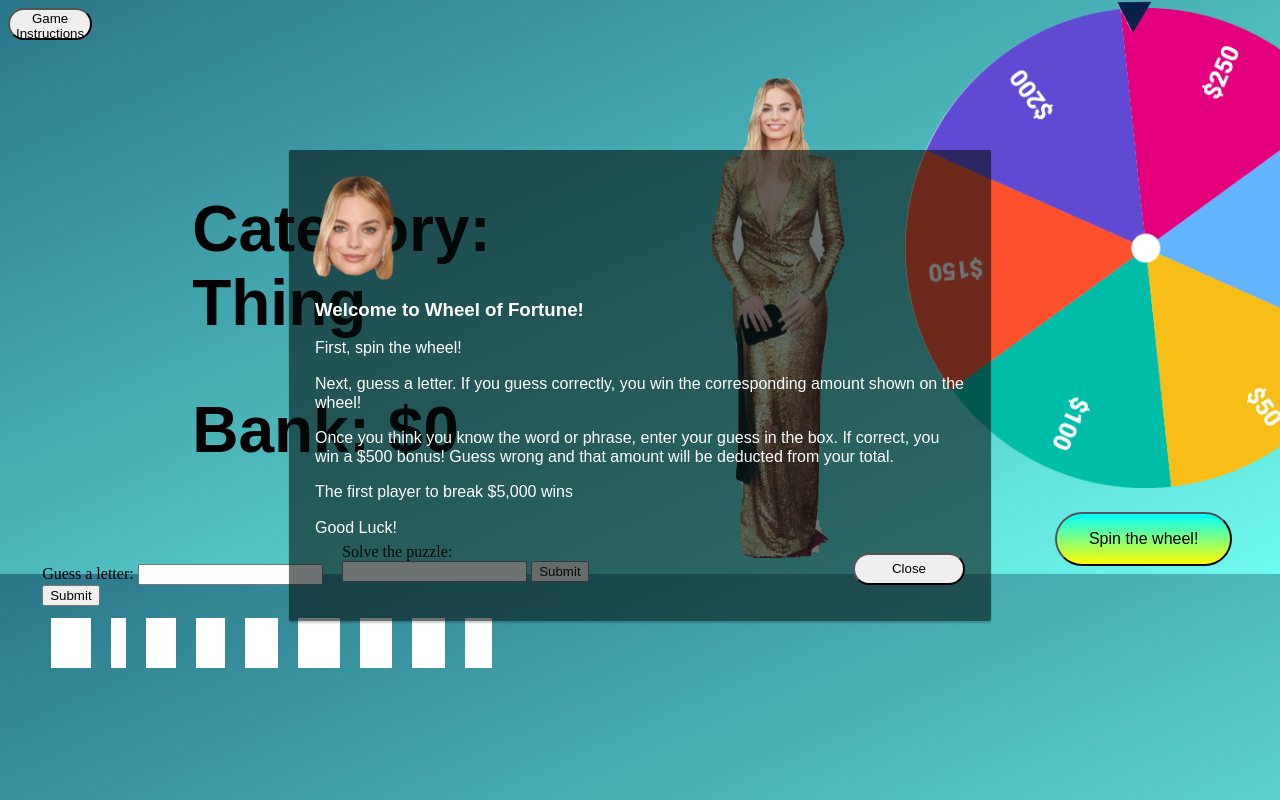
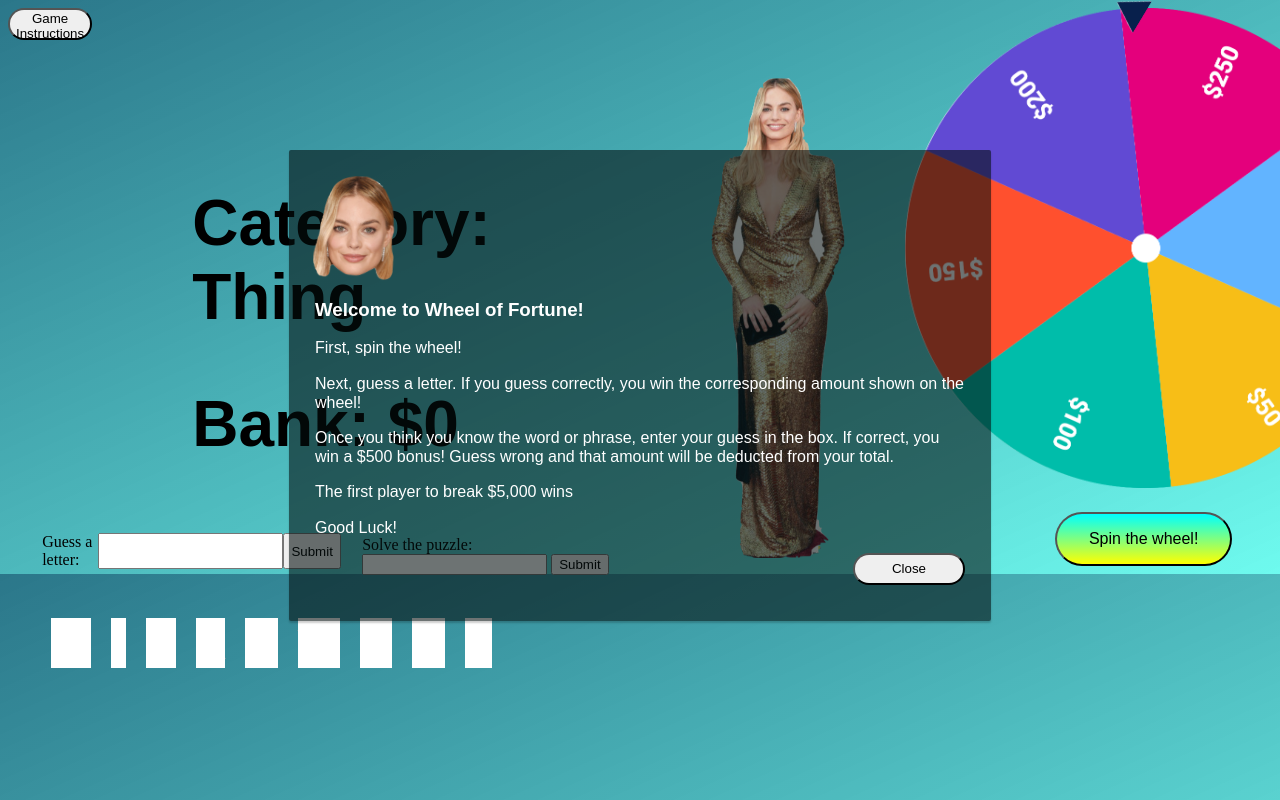
Before and after one commit to puoutyler/project1, a plain HTML site: page index.html in a window 1280 px wide. Shown: the top 800 px of the page. Drawn offline with nearby package versions, Linux system fonts and the light colour scheme.

Commit message:
Update style.css

```diff
--- a/style.css
+++ b/style.css
@@ -74,19 +74,26 @@ h2 {
 
 .guess-letter-box{
     position: relative;
+    display: flex;
     bottom: 10px;
     padding: auto;
-    top: 517px;
+    top: 486px;
     bottom: 10px;
     left: -50px;
 }
 
 .guess-box{
     position: relative;
-    top: 535px;
+    top: 528px;
     bottom: 10px;
-    left: 250px;
+    left: 270px;
     padding: auto;
+}
+
+.guess-btn{
+    position: relative;
+    top: -21px;
+    right: -267px;
 }
 
 #modal {
```
